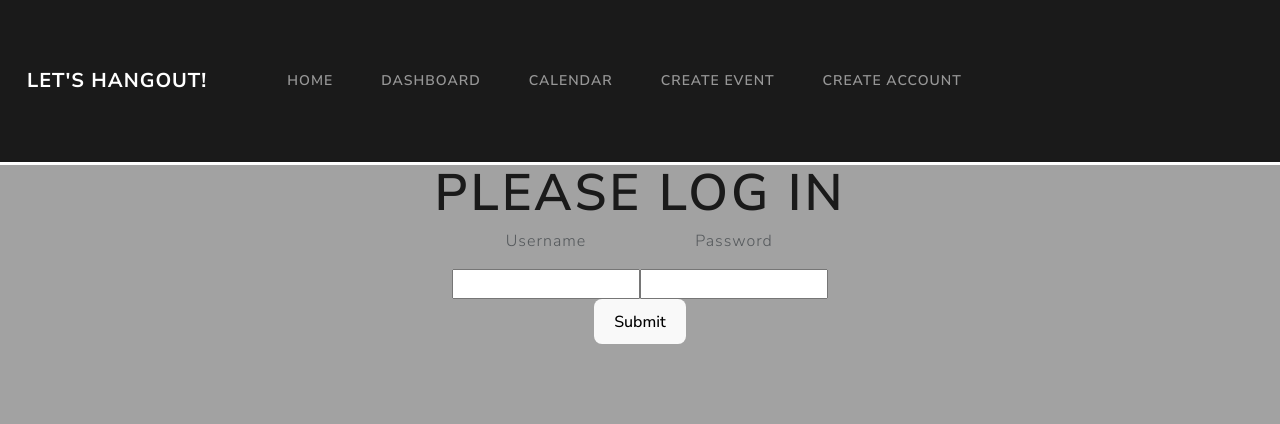
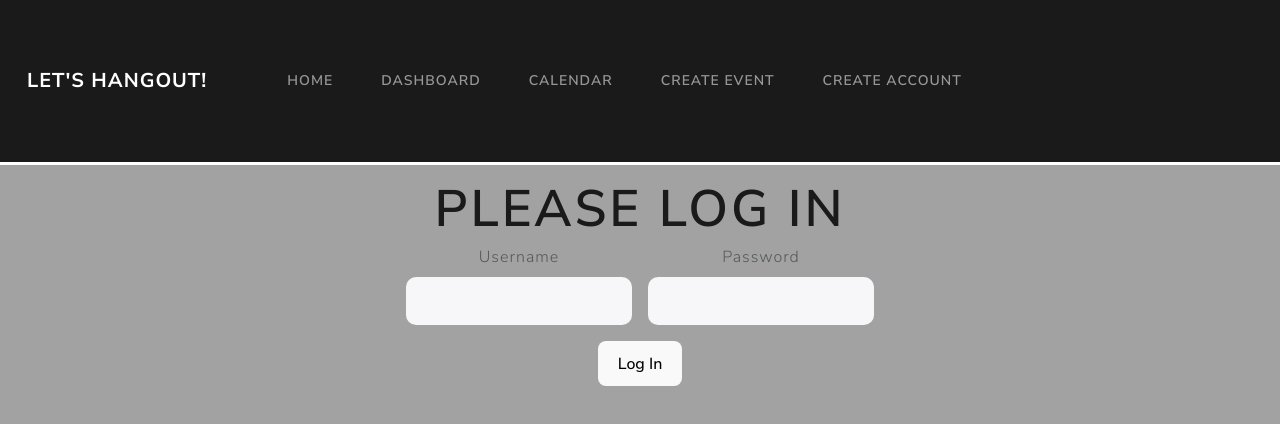
Before and after one commit to SPerrott22/lets-hangout, a React (Vite) app in the folder front-end/: page /login in a window 1280 px wide. Shown: the top 424 px of the page. Built offline with nearby package versions, Linux system fonts and the light colour scheme.

Commit message:
Style login page
Adjust spacing, make rounded text fields

```diff
--- a/front-end/pages/Login.css
+++ b/front-end/pages/Login.css
@@ -1,5 +1,9 @@
-.login-wrapper {
+.login-form {
     display: flex;
     flex-direction: column;
     align-items: center;
 }
+
+.login-form input {
+    border-radius: 10px;
+}
--- a/front-end/pages/Login.jsx
+++ b/front-end/pages/Login.jsx
@@ -103,20 +103,26 @@ export default function Login() {
 
 
     return (
-        <div className="login-wrapper">
+        <div className="login-form">
+            <p></p>
             <h1>Please Log In</h1>
-            {error && <div className="error-message">{error}</div>}
             <form onSubmit={handleSubmit}>
-                <label>
-                    <p>Username</p>
-                <input type="text" onChange={e => setUserName(e.target.value)} />
-                </label>
-                <label>
-                    <p>Password</p>
-                    <input type="password" onChange={e => setPassword(e.target.value)} />
-                </label>
+                <div className="row g-3 mb-3">
+                    <div className="col">
+                        <label htmlFor="username" className="form-label">Username</label>
+                        <input id="username" type="text" onChange={e => setUserName(e.target.value)} className="form-control"/>
+                    </div>
+                    <div className="col">
+                        <label htmlFor="password" className="form-label">Password</label>
+                        <input id="password" type="password" onChange={e => setPassword(e.target.value)} className="form-control"/>
+                    </div>
+                </div>
+                <p></p>
+                {!error && <p></p>}
+                {error && <div className="error-message">{error}</div>}
+                <p></p>
                 <div>
-                    <button type="submit">Submit</button>
+                    <button type="submit">Log In</button>
                 </div>
             </form>
         </div>
```
